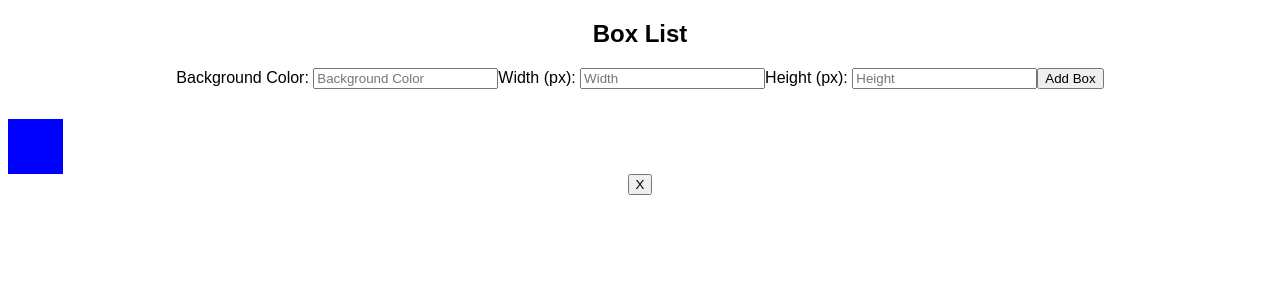
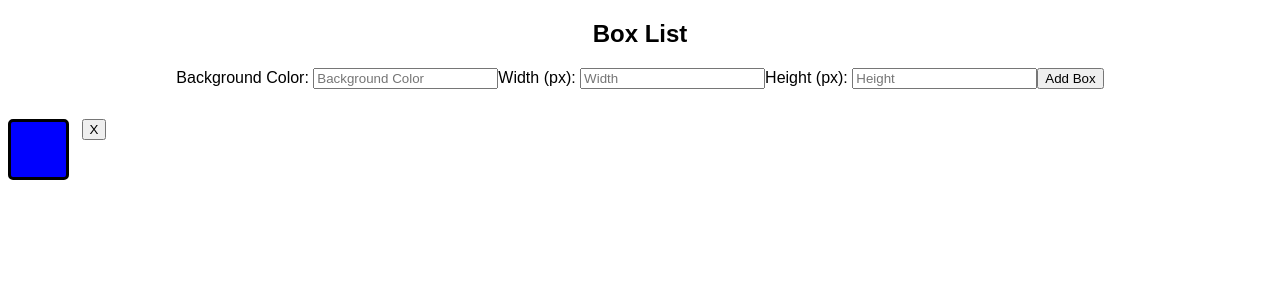
Before and after one commit to jlh040/react-color-box-maker, a React (Create React App) app: page / in a window 1280 px wide. Shown: the top 300 px of the page. Built offline with nearby package versions, Linux system fonts and the light colour scheme.

Commit message:
styled the boxes

```diff
--- a/src/Box.css
+++ b/src/Box.css
@@ -0,0 +1,13 @@
+.Box-left, .Box-right {
+    float: left
+}
+
+.Box-left {
+    border: 3px solid black;
+    border-radius: 5px;
+}
+
+.Box-right {
+    width: 50px;
+    height: 100%;
+}
--- a/src/Box.js
+++ b/src/Box.js
@@ -1,4 +1,5 @@
 import React from 'react';
+import './Box.css';
 
 const Box = ({ removeBox, backgroundColor, width, height, id}) => {
   const style = {
@@ -9,9 +10,9 @@ const Box = ({ removeBox, backgroundColor, width, height, id}) => {
 
   return (
     <div className="Box">
-      <div style={style}>
+      <div className="Box-left"style={style}>
       </div>
-      <div>
+      <div className="Box-right">
         <button onClick={() => removeBox(id)}>X</button>
       </div>
     </div>
```
